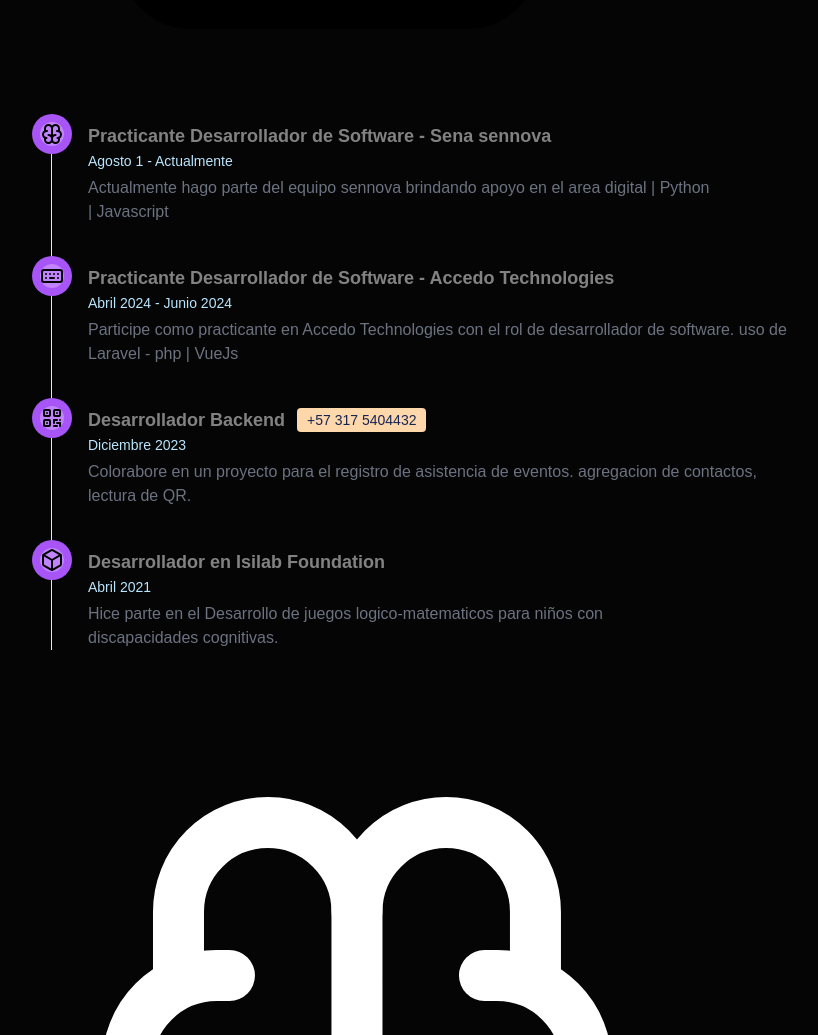
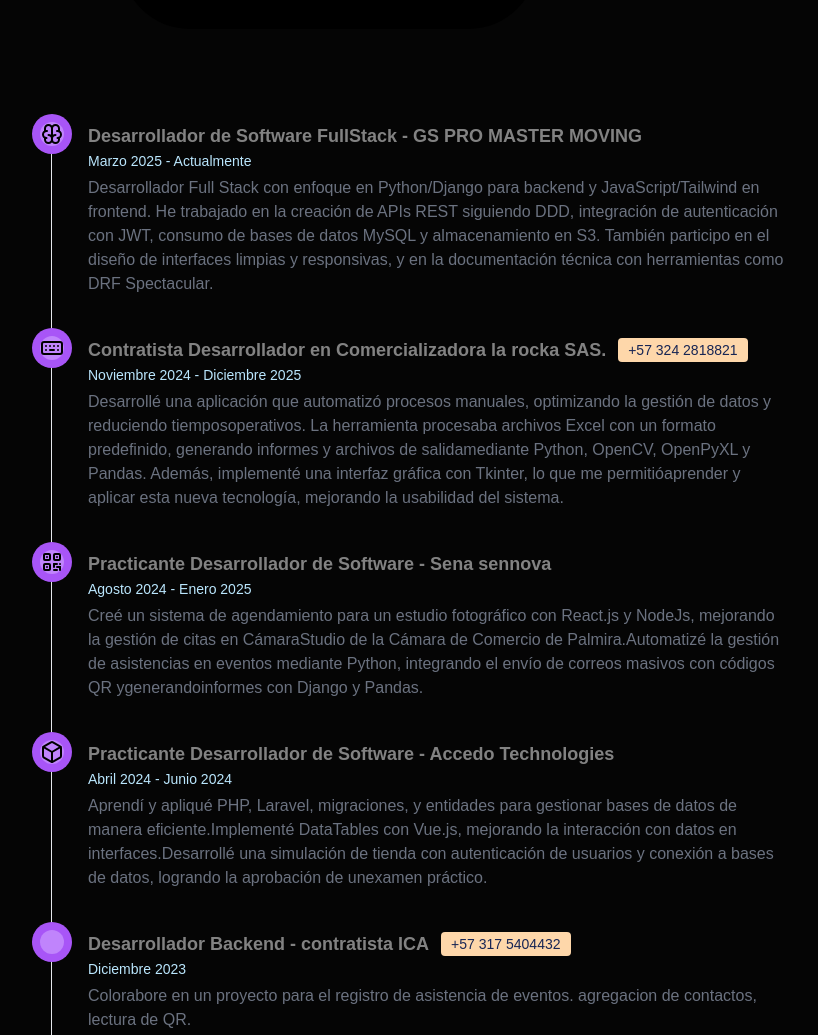
Before and after one commit to StivenColorado/stiven_portfolio, an Astro site: page / in a window 1280 px wide. Shown: the part 1340-2375 px from the top of the page, without its empty margins (219-1037 px from the left). Built offline with nearby package versions, Linux system fonts and the light colour scheme; Astro itself is replaced by a stand-in of ours.

Commit message:
update cv

```diff
--- a/src/components/Experience.astro
+++ b/src/components/Experience.astro
@@ -6,22 +6,37 @@
 import KeyboardIcon from "./icons/KeyboardIcon.astro";
 const items = [
     {
-        date: "Agosto 1 - Actualmente",
+        date: "Marzo 2025 - Actualmente",
+        title: "Desarrollador de Software FullStack - GS PRO MASTER MOVING",
+        description:
+            "Desarrollador Full Stack con enfoque en Python/Django para backend y JavaScript/Tailwind en frontend. He trabajado en la creación de APIs REST siguiendo DDD, integración de autenticación con JWT, consumo de bases de datos MySQL y almacenamiento en S3. También participo en el diseño de interfaces limpias y responsivas, y en la documentación técnica con herramientas como DRF Spectacular.",
+        link: "#",
+    },
+     {
+        date: "Noviembre 2024 - Diciembre 2025",
+        title: "Contratista Desarrollador en Comercializadora la rocka SAS.",
+        contact: "+57 324 2818821",
+        description:
+            "Desarrollé una aplicación que automatizó procesos manuales, optimizando la gestión de datos y reduciendo tiemposoperativos. La herramienta procesaba archivos Excel con un formato predefinido, generando informes y archivos de salidamediante Python, OpenCV, OpenPyXL y Pandas. Además, implementé una interfaz gráfica con Tkinter, lo que me permitióaprender y aplicar esta nueva tecnología, mejorando la usabilidad del sistema.",
+        link: "#",
+    },
+    {
+        date: "Agosto 2024 - Enero 2025",
         title: "Practicante Desarrollador de Software - Sena sennova",
         description:
-            "Actualmente hago parte del equipo sennova brindando apoyo en el area digital | Python | Javascript",
+            "Creé un sistema de agendamiento para un estudio fotográfico con React.js y NodeJs, mejorando la gestión de citas en CámaraStudio de la Cámara de Comercio de Palmira.Automatizé la gestión de asistencias en eventos mediante Python, integrando el envío de correos masivos con códigos QR ygenerandoinformes con Django y Pandas.",
         link: "#",
     },
     {
         date: "Abril 2024 - Junio 2024",
         title: "Practicante Desarrollador de Software - Accedo Technologies",
         description:
-            "Participe como practicante en Accedo Technologies con el rol de desarrollador de software. uso de Laravel - php | VueJs",
+            "Aprendí y apliqué PHP, Laravel, migraciones, y entidades para gestionar bases de datos de manera eficiente.Implementé DataTables con Vue.js, mejorando la interacción con datos en interfaces.Desarrollé una simulación de tienda con autenticación de usuarios y conexión a bases de datos, logrando la aprobación de unexamen práctico.",
         link: "#",
     },
     {
         date: "Diciembre 2023",
-        title: "Desarrollador Backend",
+        title: "Desarrollador Backend - contratista ICA",
         contact: "+57 317 5404432",
         description:
             "Colorabore en un proyecto para el registro de asistencia de eventos. agregacion de contactos, lectura de QR.",
--- a/src/components/ExperienceItem.astro
+++ b/src/components/ExperienceItem.astro
@@ -22,8 +22,12 @@
     {title}
     {
         contact && (
-
-        <a href="https://api.whatsapp.com/send?phone=573175404432" target="_blank" class="bg-orange-200 text-blue-950 text-sm font-medium me-2 px-2.5 py-0.5 rounded dark:bg-blue-900 dark:text-white ms-3 cursor-pointer" title="Contactar a Alejandro">
+            <a
+                href={`https://api.whatsapp.com/send?phone=${contact.replace(/\D+/g, "")}`}
+                target="_blank"
+                class="bg-orange-200 text-blue-950 text-sm font-medium me-2 px-2.5 py-0.5 rounded dark:bg-blue-900 dark:text-white ms-3 cursor-pointer"
+                title={`Contactar al ${title.split(" ")[0]}`}
+            >
                 {contact}
             </a>
         )
--- a/src/pages/index.astro
+++ b/src/pages/index.astro
@@ -43,9 +43,9 @@
 				>
 			</a>
 			<h2 class="text-xl lg:text-xl text-wrap max-w-[700px] text-white">
-				<span>+3 años de experiencia.</span>
+				<span>+4 años de experiencia.</span>
 				<span class="opacity-80 text-purple-400"
-					>Desarrollador Backend.</span
+					>Desarrollador FullStack.</span
 				>
 				<span class="text-red-100/90">De Palmira, Colombia.</span>
 				<span class="opacity-85"
```
